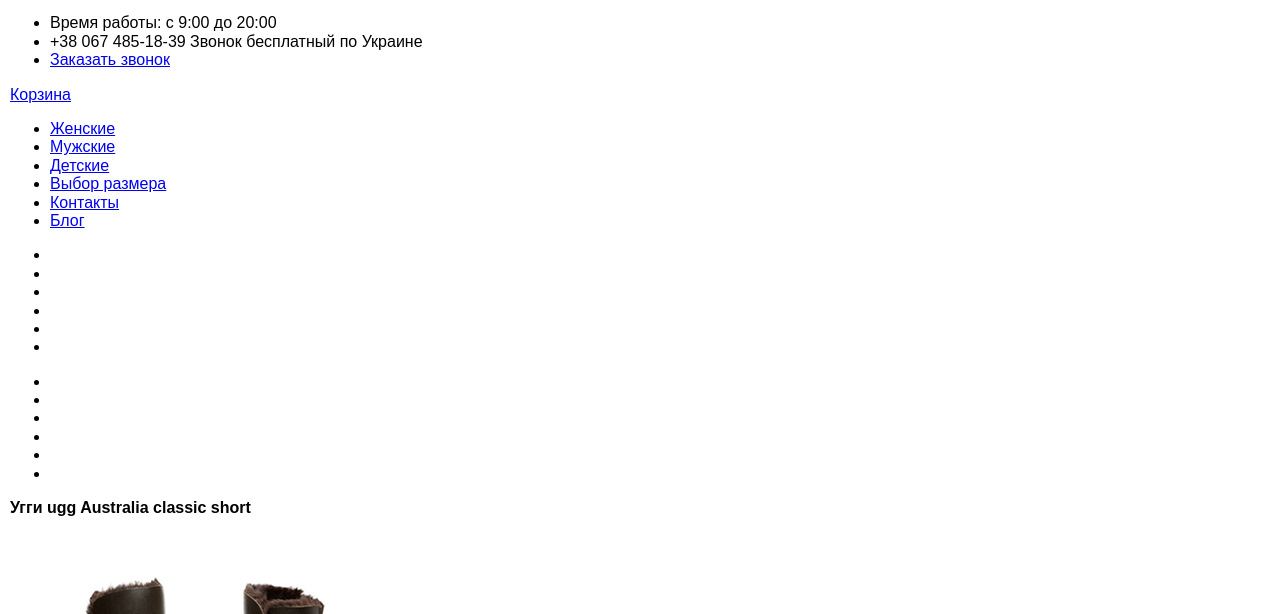
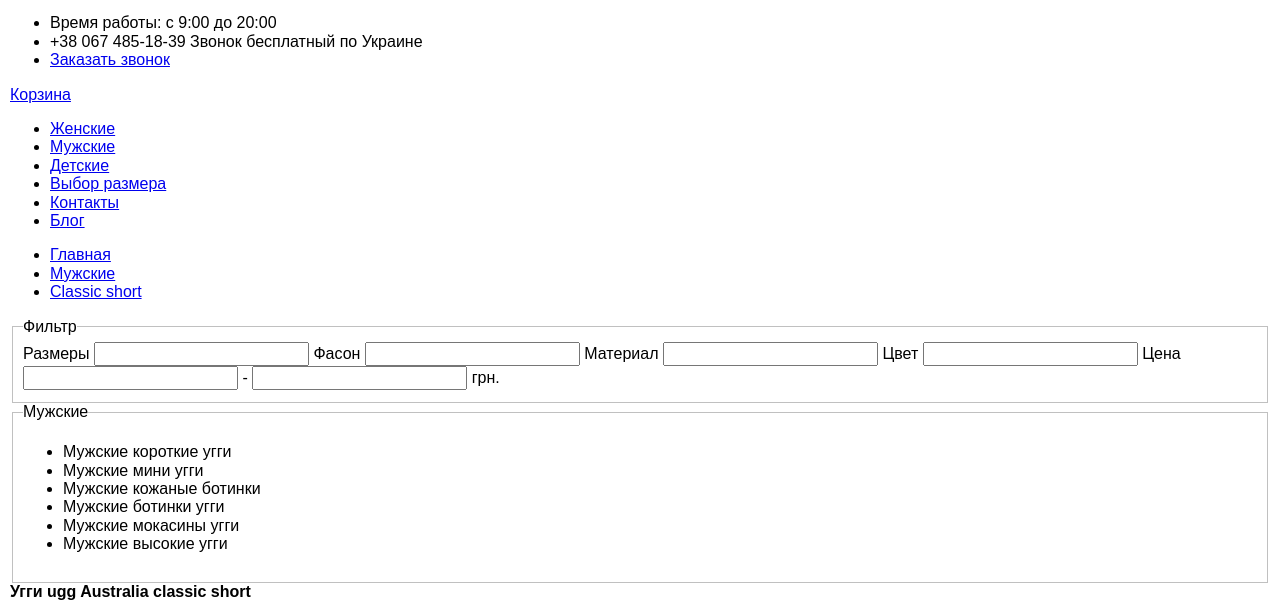
Before and after one commit to piva1839/ugg, a plain HTML site: page menscatalog.html in a window 1280 px wide. Shown: the part 176-790 px from the top of the page. Drawn offline with Linux system fonts and the light colour scheme; files whose address does not match are found by name.

Commit message:
Закончил разметку menscatalog html и нарезку графики
Закончил разметку menscatalog html и нарезку графики

```diff
--- a/menscatalog.html
+++ b/menscatalog.html
@@ -70,24 +70,48 @@
 				 </ul>
 				</div>
 			</header>
+			<div class="bread-crumbs">
+				<ul>
+					<li><a href="index.html">Главная</a></li>
+					<li><a href="#">Мужские</a></li>
+					<li><a href="#">Classic short</a></li>
+				</ul>
+			</div>
 			<section class="mens-catalog">
 				<div class="catalog-filter">
-					<ul>
-						<li></li>
-						<li></li>
-						<li></li>
-						<li></li>
-						<li></li>
-						<li></li>
-					</ul>
-					<ul>
-						<li></li>
-						<li></li>
-						<li></li>
-						<li></li>
-						<li></li>
-						<li></li>
-					</ul>
+					<form name="filter-form" method="post">
+						<fieldset>
+							<legend>
+								Фильтр
+							</legend>
+							<label>Размеры</label>
+							<input>
+							<label>Фасон</label>
+							<input>
+							<label>Материал</label>
+							<input>
+							<label>Цвет</label>
+							<input>
+							<label>Цена</label>
+							<input>
+							-
+							<input>
+							грн.
+						</fieldset>
+						<fieldset>
+							<legend>
+								Мужские
+							</legend>
+							<ul>
+								<li>Мужские короткие угги</li>
+								<li>Мужские мини угги</li>
+								<li>Мужские кожаные ботинки</li>
+								<li>Мужские ботинки угги</li>
+								<li>Мужские мокасины угги</li>
+								<li>Мужские высокие угги</li>
+							</ul>
+						</fieldset>
+					</form>
 				</div>
 				<div class="catalog">
 					<b class="most-popular">Угги ugg Australia classic short</b>
```
Also changed, not shown: img/menscatalog/1.png (added), img/menscatalog/2.png (added), img/menscatalog/3.png (added), img/menscatalog/4.png (added), img/menscatalog/5.png (added), img/menscatalog/6.png (added), img/menscatalog/mcbg.jpg (added).
